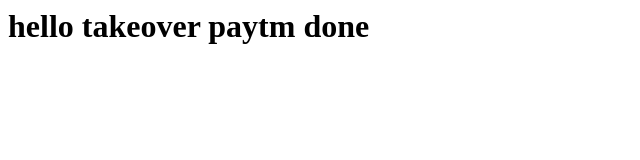
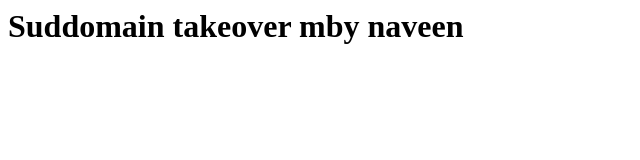
Before and after one commit to nave1n0x/subdomain, a plain HTML site: page index.html in a window 1280 px wide. Shown: the whole page, without its empty margins (0-640 px from the left). Drawn offline with Linux system fonts and the light colour scheme.

Commit message:
Update index.html

```diff
--- a/index.html
+++ b/index.html
@@ -1 +1 @@
-<h1>hello takeover paytm done</h1>
+<h1>Suddomain takeover mby naveen</h1>
```
